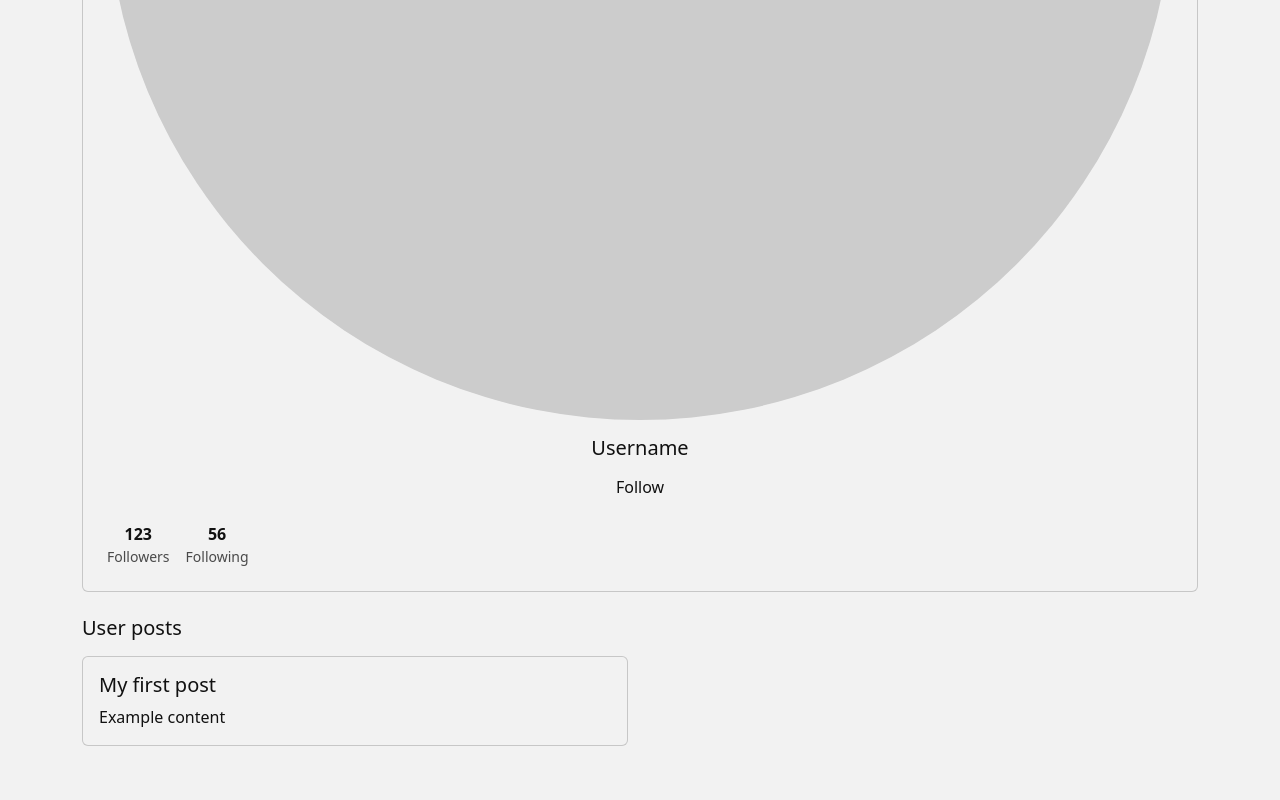
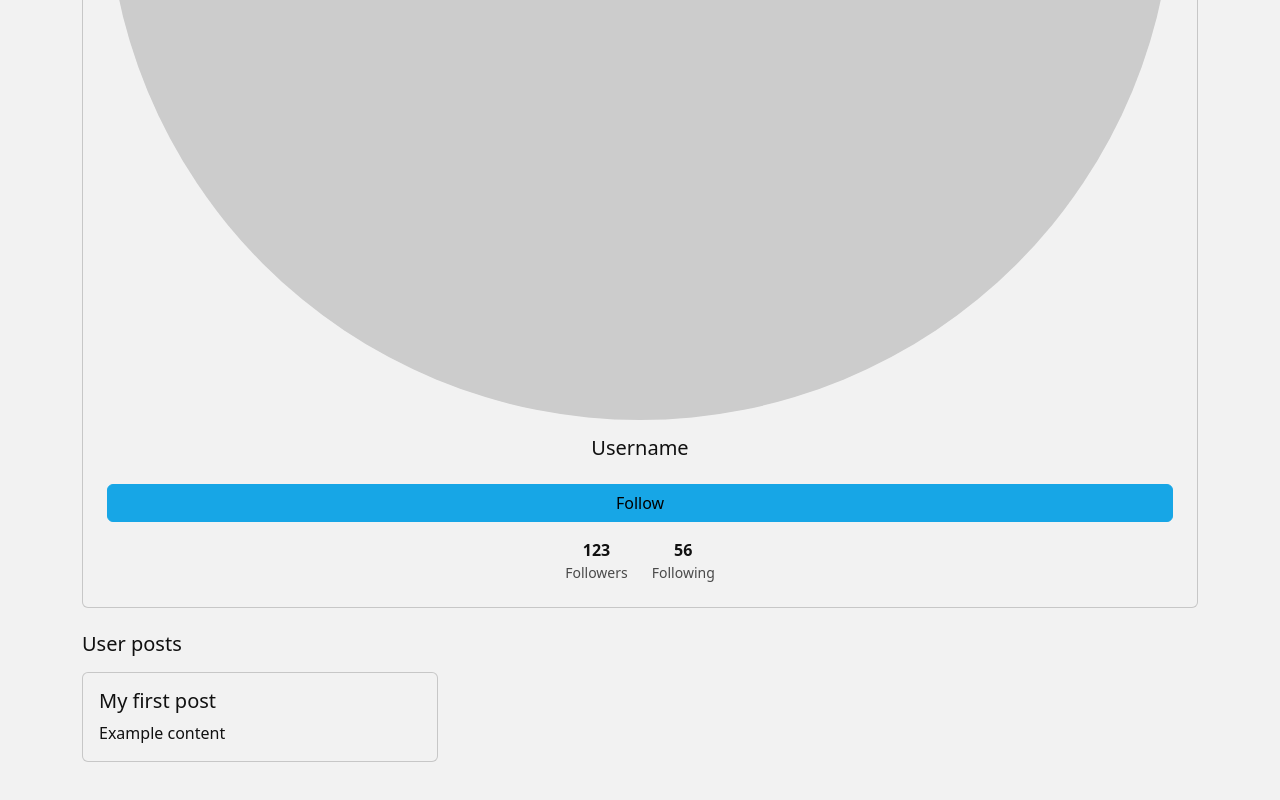
Before and after one commit to Foadosman/css-frameworks-assignment, a website: page profile/index.html in a window 1280 px wide. Shown: the part 807-1607 px from the top of the page. Drawn offline with nearby package versions, Linux system fonts and the light colour scheme; placeholder pictures from the web are drawn by us.

Commit message:
fix profile layout

```diff
--- a/profile/index.html
+++ b/profile/index.html
@@ -3,7 +3,7 @@
 <head>
     <meta charset="UTF-8">
     <meta name="viewport" content="width=device-width, initial-scale=1.0">
-    <title>Document</title>
+    <title>Social UI - Profile</title>
     <link rel="stylesheet" href="../css/main.css">
 </head>
 <body>
@@ -37,8 +37,8 @@
         <div class="card p-4 mb-4 text-center">
             <img src="https://via.placeholder.com/150" class="rounded-circle mb-3" alt="Profile-image">
             <h2 class="h5">Username</h2>
-            <button class="btn btn-orimary-mt3">Follow</button>
-            <div class="d-flex gap-3 mt-3">
+            <button class="btn btn-primary mt-3">Follow</button>
+            <div class="d-flex justify-content-center gap-4 mt-3">
                 <div class="text-center">
                     <div class="fw-bold">123</div>
                     <div class="text-muted small">Followers</div>
@@ -51,7 +51,7 @@
         </div>
         <h3 class="h5 mb-3">User posts</h3>
         <div class="row">
-            <div class="col-12 col-md-6 mb-4">
+            <div class="col-12 col-md-6 col-lg-4 mb-4">
                 <div class="card">
                     <div class="card-body">
                         <h5 class="card-title">My first post</h5>
```
